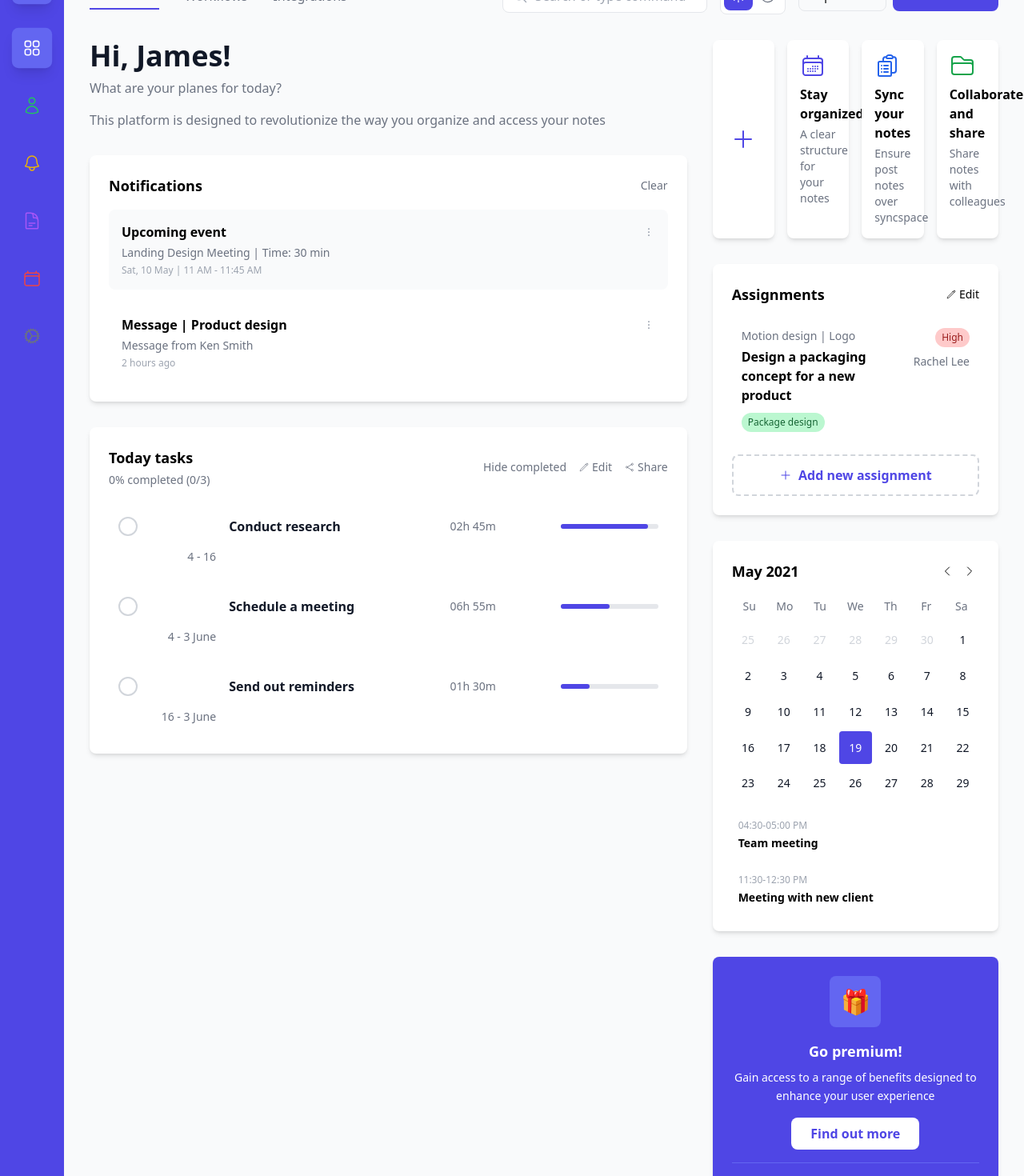
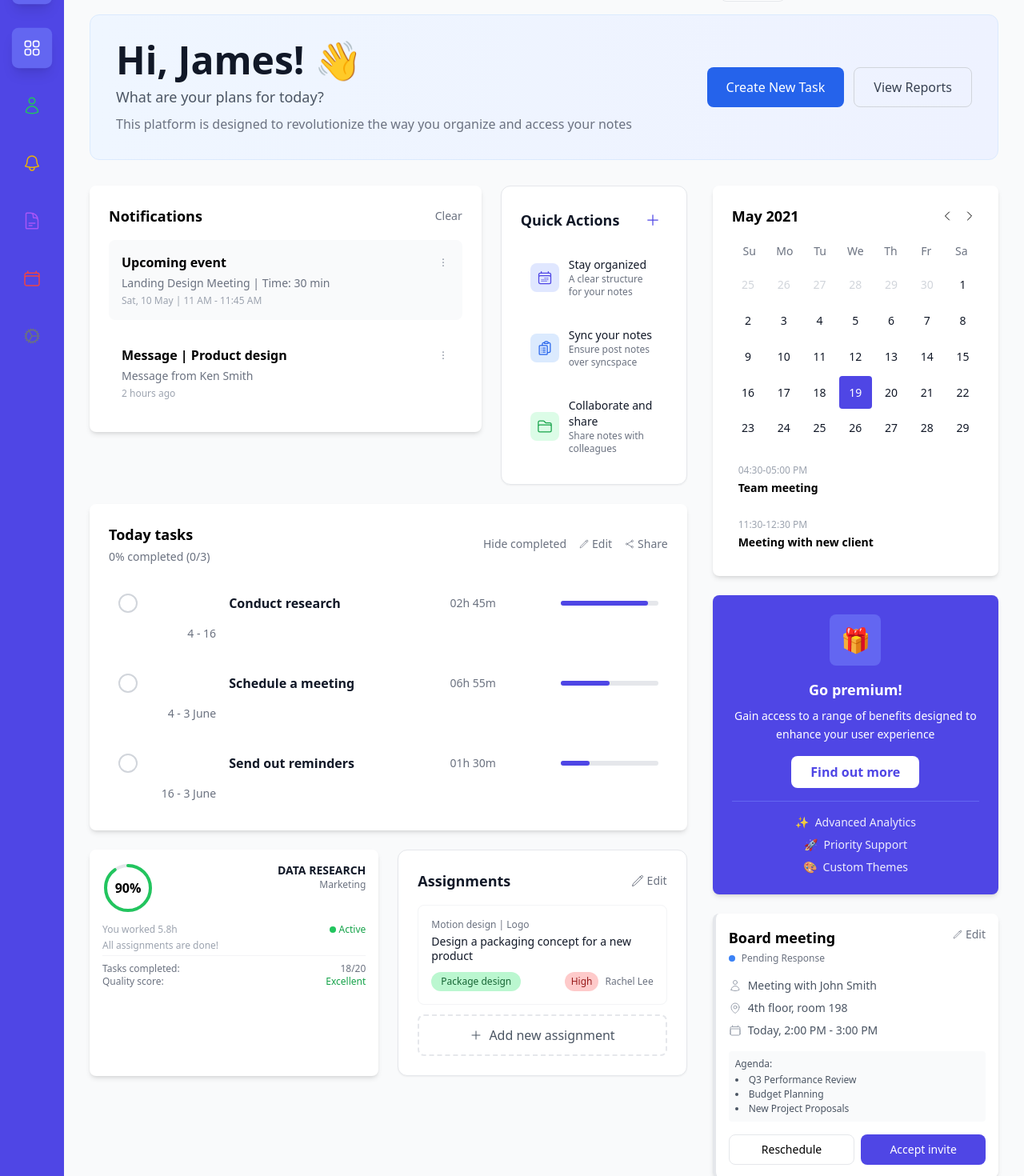
Before and after one commit to fahimmoon/todo, a React (Create React App) app: page / in a window 1280 px wide. Shown: the part 60-1530 px from the top of the page at 80% size. Built offline with nearby package versions, Linux system fonts and the light colour scheme; the HTML template or start-up script is replaced by a standard one.

Commit message:
Optimize layout for large devices - improve space utilization and component arrangement

```diff
--- a/src/components/Assignments.js
+++ b/src/components/Assignments.js
@@ -58,39 +58,41 @@ const Assignments = () => {
   };
 
   return (
-    <div className="bg-white p-4 sm:p-6 rounded-lg shadow-md">
+    <div className="bg-white p-4 lg:p-6 rounded-xl shadow-sm border">
       <div className="flex justify-between items-center mb-4">
-        <h2 className="font-bold text-lg">Assignments</h2>
+        <h2 className="font-semibold text-lg text-gray-900">Assignments</h2>
         <button
           onClick={handleEdit}
-          className="text-sm hover:text-gray-700 transition-colors flex items-center gap-1"
+          className="text-sm text-gray-500 hover:text-gray-700 transition-colors flex items-center gap-1"
         >
-          <PencilIcon className="h-3 w-3" />
+          <PencilIcon className="h-4 w-4" />
           Edit
         </button>
       </div>
 
-      <div className="space-y-4">
+      <div className="space-y-3">
         {assignments.map((assignment) => (
           <div
             key={assignment.id}
-            className="cursor-pointer hover:bg-gray-50 p-3 rounded-lg transition-colors"
+            className="cursor-pointer hover:bg-gray-50 p-4 rounded-lg transition-colors border border-gray-100 hover:border-gray-200"
             onClick={() => handleAssignmentClick(assignment)}
           >
-            <div className="flex flex-col sm:flex-row items-start justify-between gap-3">
-              <div className="flex-1 min-w-0">
-                <p className="text-xs sm:text-sm text-gray-500 mb-1">{assignment.category}</p>
-                <p className="font-bold text-sm sm:text-base mb-2 leading-tight">{assignment.title}</p>
-                <span className={`text-xs px-2 py-1 rounded-full inline-block ${assignment.tagColor}`}>
+            <div className="space-y-3">
+              <div>
+                <p className="text-xs text-gray-500 mb-1">{assignment.category}</p>
+                <p className="font-medium text-sm leading-tight text-gray-900 mb-2">{assignment.title}</p>
+              </div>
+
+              <div className="flex items-center justify-between">
+                <span className={`text-xs px-3 py-1 rounded-full font-medium ${assignment.tagColor}`}>
                   {assignment.tag}
                 </span>
-              </div>
-
-              <div className="flex flex-row sm:flex-col items-start sm:items-end gap-2 sm:gap-0">
-                <span className={`text-xs px-2 py-1 rounded-full ${assignment.priorityColor}`}>
-                  {assignment.priority}
-                </span>
-                <p className="text-xs sm:text-sm text-gray-500 mt-0 sm:mt-2">{assignment.assignee}</p>
+                <div className="flex items-center gap-2">
+                  <span className={`text-xs px-2 py-1 rounded-full font-medium ${assignment.priorityColor}`}>
+                    {assignment.priority}
+                  </span>
+                  <p className="text-xs text-gray-500">{assignment.assignee}</p>
+                </div>
               </div>
             </div>
           </div>
@@ -158,7 +160,7 @@ const Assignments = () => {
         {/* Add New Assignment Button */}
         <button
           onClick={() => setShowAddForm(!showAddForm)}
-          className="w-full py-3 border-dashed border-2 border-gray-300 rounded-lg text-indigo-600 font-semibold hover:border-indigo-300 hover:bg-indigo-50 transition-all duration-200 flex items-center justify-center gap-2"
+          className="w-full py-3 border-2 border-dashed border-gray-200 rounded-lg text-gray-600 font-medium hover:border-indigo-300 hover:text-indigo-600 hover:bg-indigo-50 transition-all duration-200 flex items-center justify-center gap-2"
         >
           <PlusIcon className="h-4 w-4" />
           Add new assignment
--- a/src/components/Dashboard.js
+++ b/src/components/Dashboard.js
@@ -26,10 +26,14 @@ const Dashboard = ({ onSidebarToggle, currentPage, onNavigate }) => {
   };
 
   return (
-    <main className="flex-1 p-4 sm:p-6 lg:p-8 min-h-screen bg-gray-50">
-      <Header onSidebarToggle={onSidebarToggle} currentPage={currentPage} onNavigate={onNavigate} />
+    <main className="flex-1 min-h-screen bg-gray-50">
+      {/* Header with better spacing */}
+      <div className="sticky top-0 z-10 bg-gray-50 px-4 sm:px-6 lg:px-8 py-4">
+        <Header onSidebarToggle={onSidebarToggle} currentPage={currentPage} onNavigate={onNavigate} />
+      </div>
 
-      <div className="mt-6 lg:mt-8">
+      {/* Main content with optimized padding */}
+      <div className="px-4 sm:px-6 lg:px-8 pb-8">
         {renderPage()}
       </div>
     </main>
--- a/src/components/QuickActions.js
+++ b/src/components/QuickActions.js
@@ -37,38 +37,43 @@ const QuickActions = () => {
   };
 
   return (
-    <div className="grid grid-cols-2 sm:grid-cols-4 gap-3 sm:gap-4">
-      {/* Add Button */}
-      <div className="bg-white p-3 sm:p-4 rounded-lg shadow-md flex items-center justify-center hover:shadow-lg transition-all duration-200 cursor-pointer group">
+    <div className="bg-white rounded-xl shadow-sm border p-4 lg:p-6">
+      <div className="flex items-center justify-between mb-4">
+        <h2 className="text-lg font-semibold text-gray-900">Quick Actions</h2>
         <button
           onClick={handleAddClick}
-          className="text-indigo-600 group-hover:scale-110 transition-transform duration-200"
+          className="p-2 text-indigo-600 hover:bg-indigo-50 rounded-lg transition-colors"
         >
-          <PlusIcon className="h-6 w-6 sm:h-8 sm:w-8" />
+          <PlusIcon className="h-5 w-5" />
         </button>
       </div>
 
-      {/* Action Cards */}
+      <div className="space-y-3">
         {actions.map((action) => {
           const IconComponent = action.icon;
           return (
             <div
               key={action.id}
-            className="bg-white p-3 sm:p-4 rounded-lg shadow-md hover:shadow-lg transition-all duration-200 cursor-pointer transform hover:-translate-y-1"
+              className="flex items-center p-3 rounded-lg hover:bg-gray-50 transition-colors cursor-pointer group"
               onMouseEnter={() => setHoveredAction(action.id)}
               onMouseLeave={() => setHoveredAction(null)}
               onClick={() => handleActionClick(action)}
             >
+              <div className={`p-2 rounded-lg ${action.color.replace('text-', 'bg-').replace('-600', '-100')} mr-3`}>
                 <IconComponent
-              className={`h-6 w-6 sm:h-8 sm:w-8 ${action.color} mb-2 transition-colors duration-200 ${
+                  className={`h-5 w-5 ${action.color} transition-transform duration-200 ${
                     hoveredAction === action.id ? 'scale-110' : ''
                   }`}
                 />
-            <h3 className="font-bold text-sm sm:text-base mb-1">{action.title}</h3>
-            <p className="text-xs sm:text-sm text-gray-500 leading-tight">{action.description}</p>
+              </div>
+              <div className="flex-1">
+                <h3 className="font-medium text-sm text-gray-900">{action.title}</h3>
+                <p className="text-xs text-gray-500">{action.description}</p>
+              </div>
             </div>
           );
         })}
+      </div>
     </div>
   );
 };
--- a/src/components/WelcomeBanner.js
+++ b/src/components/WelcomeBanner.js
@@ -2,10 +2,27 @@ import React from 'react';
 
 const WelcomeBanner = () => {
   return (
-    <div>
-      <h1 className="text-4xl font-bold text-gray-900">Hi, James!</h1>
-      <p className="text-gray-500 mt-2">What are your planes for today?</p>
-      <p className="text-gray-500 mt-4">This platform is designed to revolutionize the way you organize and access your notes</p>
+    <div className="bg-gradient-to-r from-blue-50 to-indigo-50 rounded-xl p-6 lg:p-8 border border-blue-100">
+      <div className="flex flex-col lg:flex-row lg:items-center lg:justify-between">
+        <div className="flex-1">
+          <h1 className="text-3xl lg:text-4xl xl:text-5xl font-bold text-gray-900 mb-2">
+            Hi, James! 👋
+          </h1>
+          <p className="text-lg text-gray-600 mb-2">What are your plans for today?</p>
+          <p className="text-gray-500 max-w-2xl">
+            This platform is designed to revolutionize the way you organize and access your notes
+          </p>
+        </div>
+
+        <div className="mt-4 lg:mt-0 lg:ml-8 flex flex-col sm:flex-row gap-3">
+          <button className="bg-blue-600 hover:bg-blue-700 text-white px-6 py-3 rounded-lg font-medium transition-colors">
+            Create New Task
+          </button>
+          <button className="border border-gray-300 hover:border-gray-400 text-gray-700 px-6 py-3 rounded-lg font-medium transition-colors">
+            View Reports
+          </button>
+        </div>
+      </div>
     </div>
   );
 };
--- a/src/components/pages/DashboardPage.js
+++ b/src/components/pages/DashboardPage.js
@@ -11,24 +11,44 @@ import BoardMeeting from '../BoardMeeting';
 
 const DashboardPage = () => {
   return (
-    <div className="grid grid-cols-1 xl:grid-cols-3 gap-4 sm:gap-6 lg:gap-8">
-      {/* Left Column - Main Content */}
-      <div className="xl:col-span-2 space-y-4 sm:space-y-6 lg:space-y-8">
+    <div className="max-w-7xl mx-auto">
+      {/* Welcome Banner - Full Width */}
+      <div className="mb-6 lg:mb-8">
         <WelcomeBanner />
-        <Notifications />
-        <TodayTasks />
       </div>
 
-      {/* Right Column - Sidebar Content */}
-      <div className="space-y-4 sm:space-y-6 lg:space-y-8">
-        <QuickActions />
-        <Assignments />
-        <Calendar />
-        <PremiumBanner />
+      {/* Main Grid Layout */}
+      <div className="grid grid-cols-1 lg:grid-cols-12 gap-4 lg:gap-6 xl:gap-8">
+        {/* Left Column - Main Content */}
+        <div className="lg:col-span-8 space-y-4 lg:space-y-6">
+          {/* Top Row - Notifications and Quick Actions */}
+          <div className="grid grid-cols-1 xl:grid-cols-3 gap-4 lg:gap-6">
+            <div className="xl:col-span-2">
+              <Notifications />
+            </div>
+            <div className="xl:col-span-1">
+              <QuickActions />
+            </div>
+          </div>
 
-        {/* Bottom Row - Data Research and Board Meeting */}
-        <div className="grid grid-cols-1 sm:grid-cols-2 xl:grid-cols-1 2xl:grid-cols-2 gap-4 sm:gap-6 lg:gap-8">
-          <DataResearch />
+          {/* Today's Tasks */}
+          <div>
+            <TodayTasks />
+          </div>
+
+          {/* Bottom Row - Data Research and Assignments */}
+          <div className="grid grid-cols-1 xl:grid-cols-2 gap-4 lg:gap-6">
+            <DataResearch />
+            <div>
+              <Assignments />
+            </div>
+          </div>
+        </div>
+
+        {/* Right Column - Sidebar Content */}
+        <div className="lg:col-span-4 space-y-4 lg:space-y-6">
+          <Calendar />
+          <PremiumBanner />
           <BoardMeeting />
         </div>
       </div>
--- a/src/index.css
+++ b/src/index.css
@@ -33,6 +33,44 @@
 
   .sidebar-container::-webkit-scrollbar-thumb:hover {
     background: rgba(255, 255, 255, 0.5);
+  }
+
+  /* Large device optimizations */
+  .dashboard-container {
+    min-height: calc(100vh - 80px);
+  }
+
+  .content-card {
+    background: white;
+    border-radius: 12px;
+    box-shadow: 0 1px 3px 0 rgba(0, 0, 0, 0.1), 0 1px 2px 0 rgba(0, 0, 0, 0.06);
+    border: 1px solid rgba(229, 231, 235, 0.8);
+  }
+
+  .content-card:hover {
+    box-shadow: 0 4px 6px -1px rgba(0, 0, 0, 0.1), 0 2px 4px -1px rgba(0, 0, 0, 0.06);
+  }
+
+  /* Better large screen layout spacing */
+  @media (min-width: 1024px) {
+    .dashboard-grid {
+      grid-template-columns: 2fr 1fr;
+      gap: 2rem;
+    }
+
+    .content-spacing {
+      gap: 1.5rem;
+    }
+  }
+
+  @media (min-width: 1280px) {
+    .dashboard-grid {
+      gap: 2.5rem;
+    }
+
+    .content-spacing {
+      gap: 2rem;
+    }
   }
 }
 
@@ -86,14 +124,14 @@ html {
     padding-right: 1rem;
   }
 
-  @screen sm {
+  @media (min-width: 640px) {
     .container-responsive {
       padding-left: 1.5rem;
       padding-right: 1.5rem;
     }
   }
 
-  @screen lg {
+  @media (min-width: 1024px) {
     .container-responsive {
       padding-left: 2rem;
       padding-right: 2rem;
```
Also changed, not shown: src/components/StatsOverview.js (added). Lines whose indentation alone changed are shown as unchanged.
